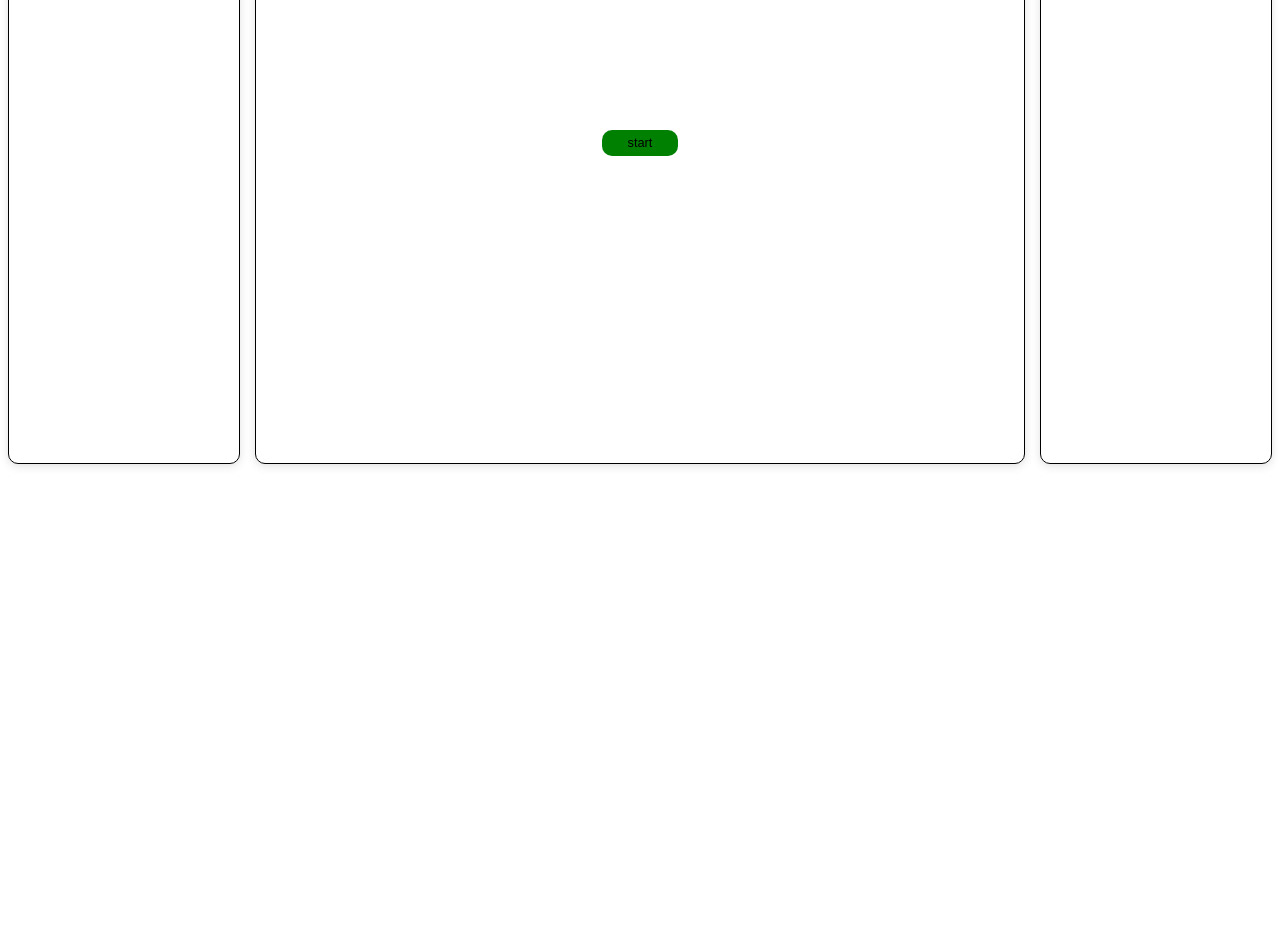
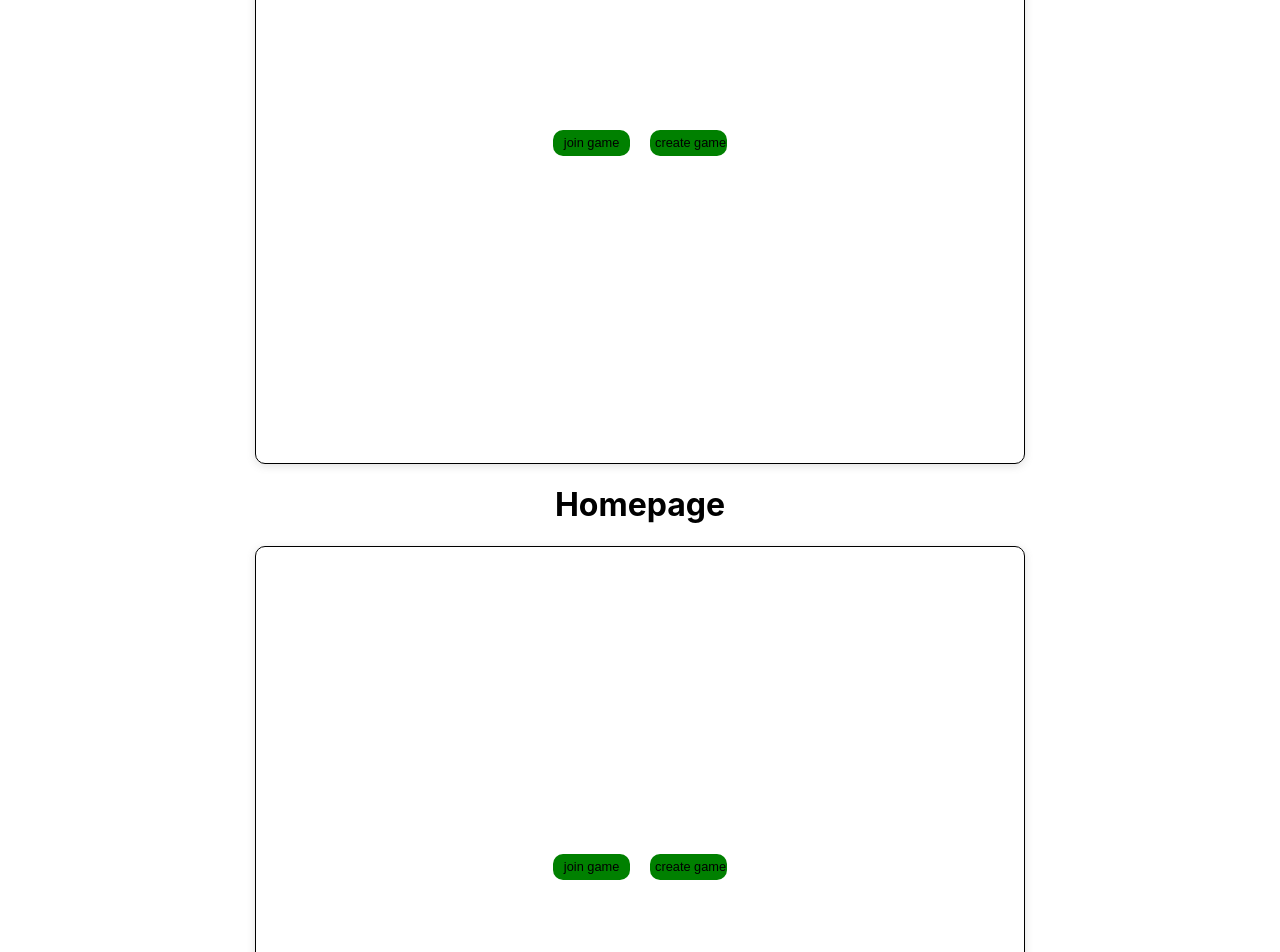
Before and after one commit to Zapi45/karaoke-client, a React (Create React App) app: page / in a window 1280 px wide. Shown: the part 260-1212 px from the top of the page. Before the commit the page ends 800 px from the top, so only its background shows below. Built offline with nearby package versions, Linux system fonts and the light colour scheme.

Commit message:
📦 NEW: pages

```diff
--- a/src/app/App.js
+++ b/src/app/App.js
@@ -1,9 +1,9 @@
-import Button from "../components/buttons";
 import "./App.css";
 import io from "socket.io-client";
 
 import React, { useState, useEffect } from "react";
-import Gameboard from "../components/gameboard";
+import Homepage from "../pages/homepage";
+import Game from "../pages/game";
 
 const MyComponent = () => {
   const [socket, setSocket] = useState(null);
@@ -34,18 +34,8 @@ const MyComponent = () => {
 function App() {
   return (
     <div className="App">
-      <h1>ALLO</h1>
-      <div className="interface">
-        <Gameboard width={"18vw"} />
-        <Gameboard width={"60vw"}>
-          <Button
-            text={"start"}
-            color={"green"}
-            functions={() => alert("test")}
-          />
-        </Gameboard>
-        <Gameboard width={"18vw"} />
-      </div>
+      <Homepage />
+      <Game />
     </div>
   );
 }
--- a/src/components/buttons/index.css
+++ b/src/components/buttons/index.css
@@ -6,4 +6,5 @@
   width: 6vw;
   height: 2vw;
   text-align: center;
+  margin: 10px;
 }
--- /dev/null
+++ b/src/pages/game/index.js
@@ -0,0 +1,26 @@
+import Button from "../../components/buttons/index";
+import Gameboard from "../../components/gameboard/index";
+
+const Game = () => {
+  return (
+    <>
+      <h1>Homepage</h1>
+      <div className="interface">
+        <Gameboard width={"60vw"}>
+          <Button
+            text={"join game"}
+            color={"green"}
+            functions={() => alert("test")}
+          />
+          <Button
+            text={"create game"}
+            color={"green"}
+            functions={() => alert("test")}
+          />
+        </Gameboard>
+      </div>
+    </>
+  );
+};
+
+export default Game;
--- /dev/null
+++ b/src/pages/homepage/index.js
@@ -0,0 +1,26 @@
+import Button from "../../components/buttons/index";
+import Gameboard from "../../components/gameboard/index";
+
+const Homepage = () => {
+  return (
+    <>
+      <h1>Game</h1>
+      <div className="interface">
+        <Gameboard width={"60vw"}>
+          <Button
+            text={"join game"}
+            color={"green"}
+            functions={() => alert("test")}
+          />
+          <Button
+            text={"create game"}
+            color={"green"}
+            functions={() => alert("test")}
+          />
+        </Gameboard>
+      </div>
+    </>
+  );
+};
+
+export default Homepage;
```
